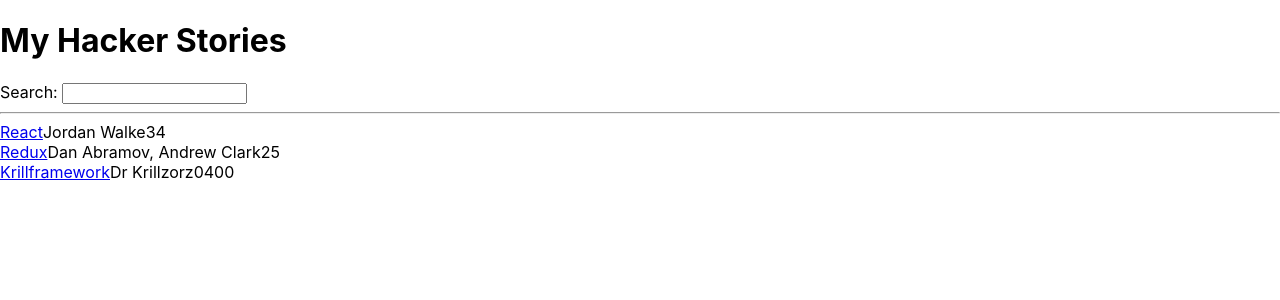
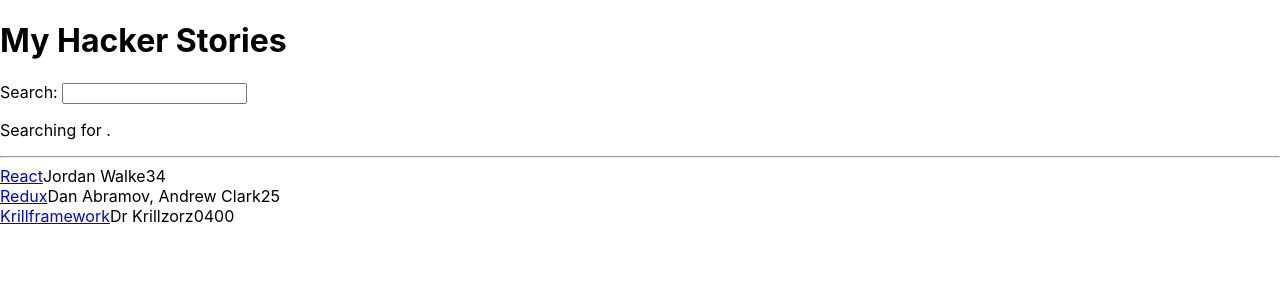
Before and after one commit to juiceghost/chas-hacker-stories, a React (Create React App) app: page / in a window 1280 px wide. Shown: the top 300 px of the page. Built offline with nearby package versions, Linux system fonts and the light colour scheme.

Commit message:
End of page 43

```diff
--- a/src/App.js
+++ b/src/App.js
@@ -1,6 +1,9 @@
 import React from 'react';
 
-const list = [
+
+
+const App = () => {
+  const stories = [
     {
       title: 'React',
       url: 'https://reactjs.org/',
@@ -23,23 +26,43 @@
       points: 400,
       objectID: 2,
     }];
+  // A
+  const handleSearch = event => {
+    // C
+    console.log(event.target.value);
+  };
 
-const App = () => {
-  const handleChange = event => {
-    console.log(event.target.value);
-  }
+
   return (
     <div>
       <h1>My Hacker Stories</h1>
-      <label htmlFor="search">Search: </label>
-      <input id="search" type="text" onChange={handleChange} />
+      <Search onSearch={handleSearch} />
+
+
       <hr />
-      <List />
+      <List list={stories} />
     </div>);
 }
 
+const Search = (props) => {
+  const [searchTerm, setSearchTerm] = React.useState('');
+  const handleChange = event => {
+    setSearchTerm(event.target.value);
+    // B
+    props.onSearch(event);
+  };
+  return (
+    <div>
+      <label htmlFor="search">Search: </label>
+      <input id="search" type="text" onChange={handleChange} />
+      <p>
+        Searching for <strong>{searchTerm}</strong>.
+</p> </div>
+  );
+};
 
-const List = () => list.map(item => (
+
+const List = (props) => props.list.map(item => (
   <div key={item.objectID}>
     <span>
       <a href={item.url}>{item.title}</a>
```
Lines whose indentation alone changed are shown as unchanged.
